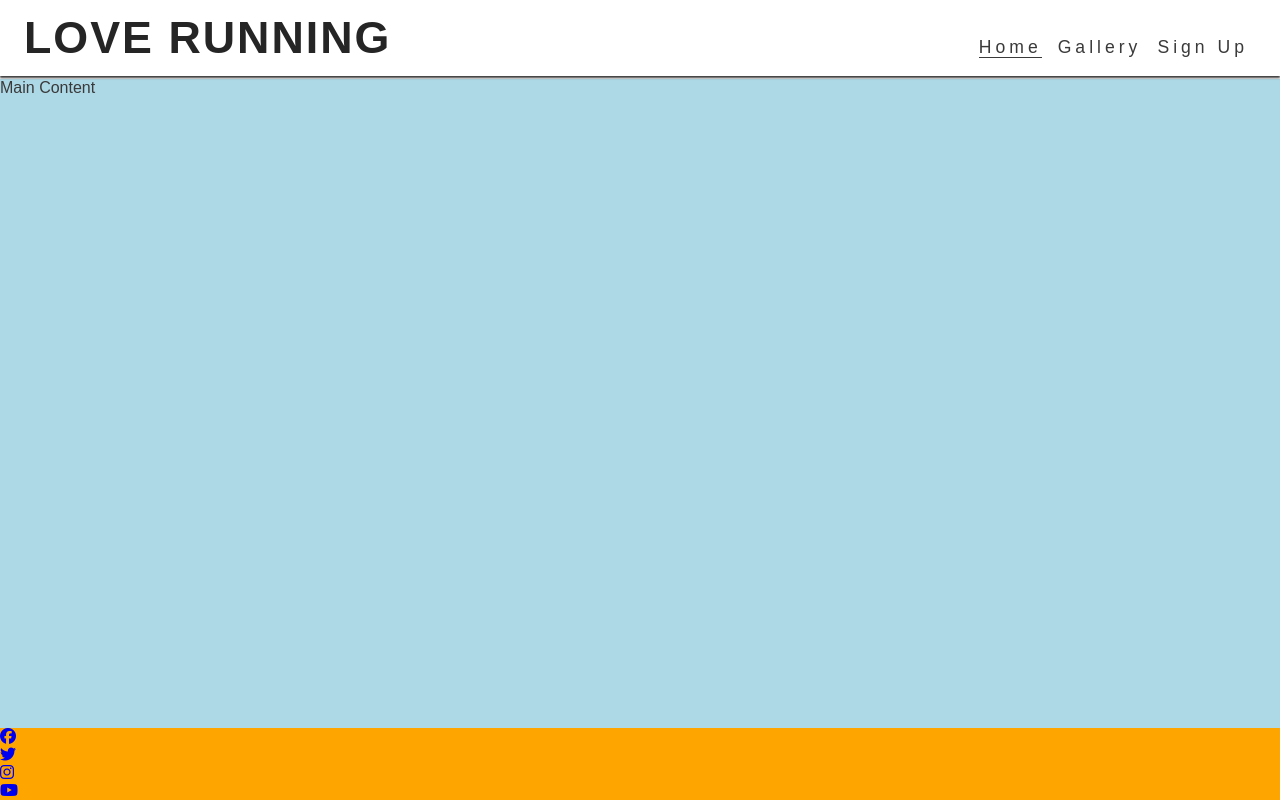
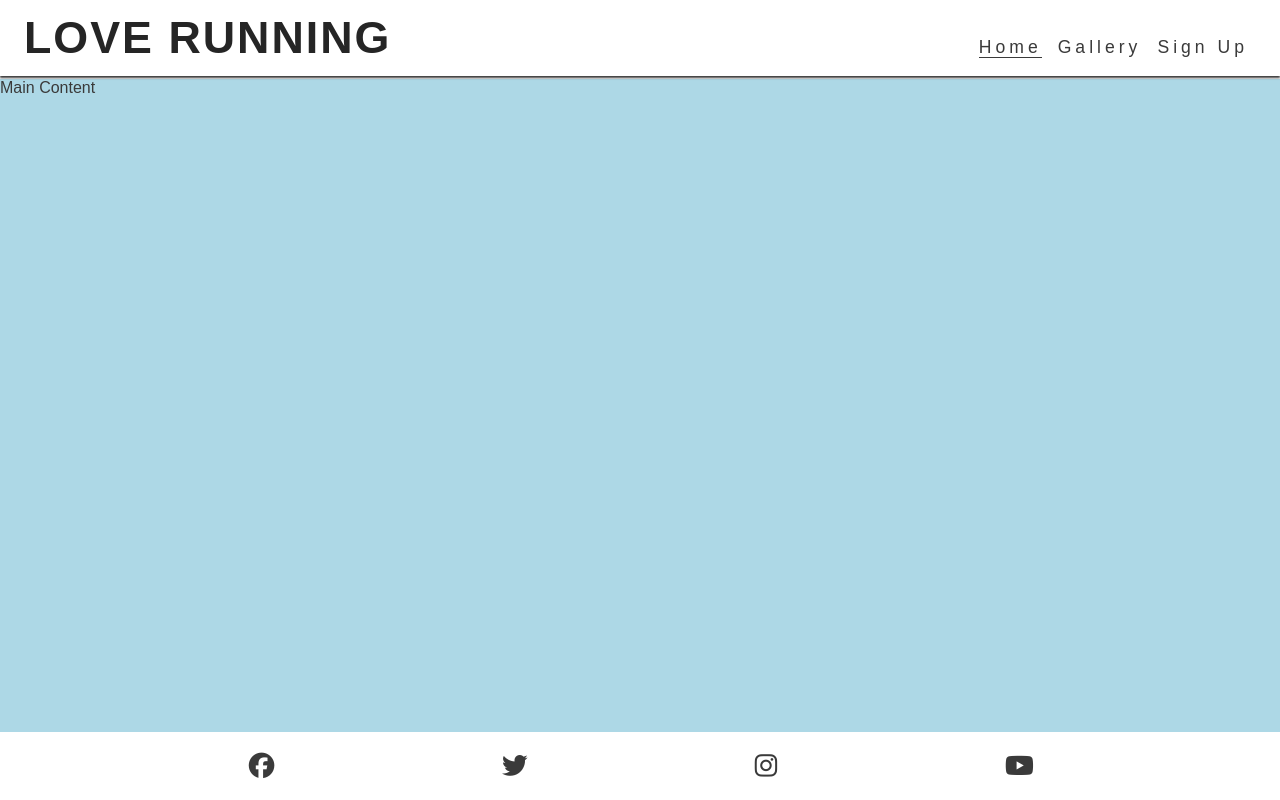
Before and after one commit to rhoshan-d/LoveRunning, a plain HTML site: page index.html in a window 1280 px wide. Drawn offline with Linux system fonts and the light colour scheme; a web font is replaced by a local one.

Commit message:
Styled footer icons

```diff
--- a/assets/css/style.css
+++ b/assets/css/style.css
@@ -91,8 +91,18 @@ main {
 }
 
 /* Footer */
-footer {
-    background-color: orange;
+#social-networks {
+    text-align: center;
+    padding: 20px;
+    display: flex;
+    justify-content: space-evenly;
+    list-style: none;
+}
+
+#social-networks i {
+    font-size: 160%;
+    padding: 5%;
+    color: #3a3a3a;
 }
 
 @media screen and (min-width: 768px) {
--- a/index.html
+++ b/index.html
@@ -36,7 +36,7 @@
     <main>Main Content</main>
     <!-- Footer -->
     <footer>
-        <ul>
+        <ul id="social-networks">
             <li>
                 <a href="https://www.facebook.com/" target="_blank" rel="noopener" aria-label="Visit our Facebook page (opens in new tab)">
                     <i class="fa-brands fa-facebook"></i>
```
